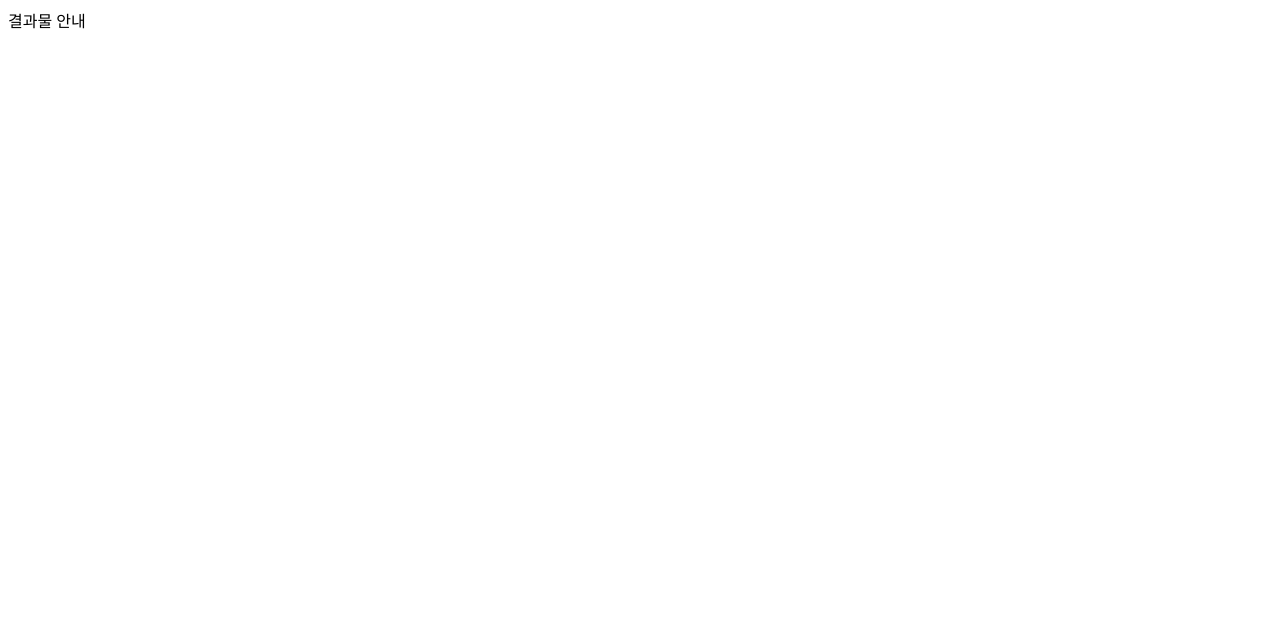
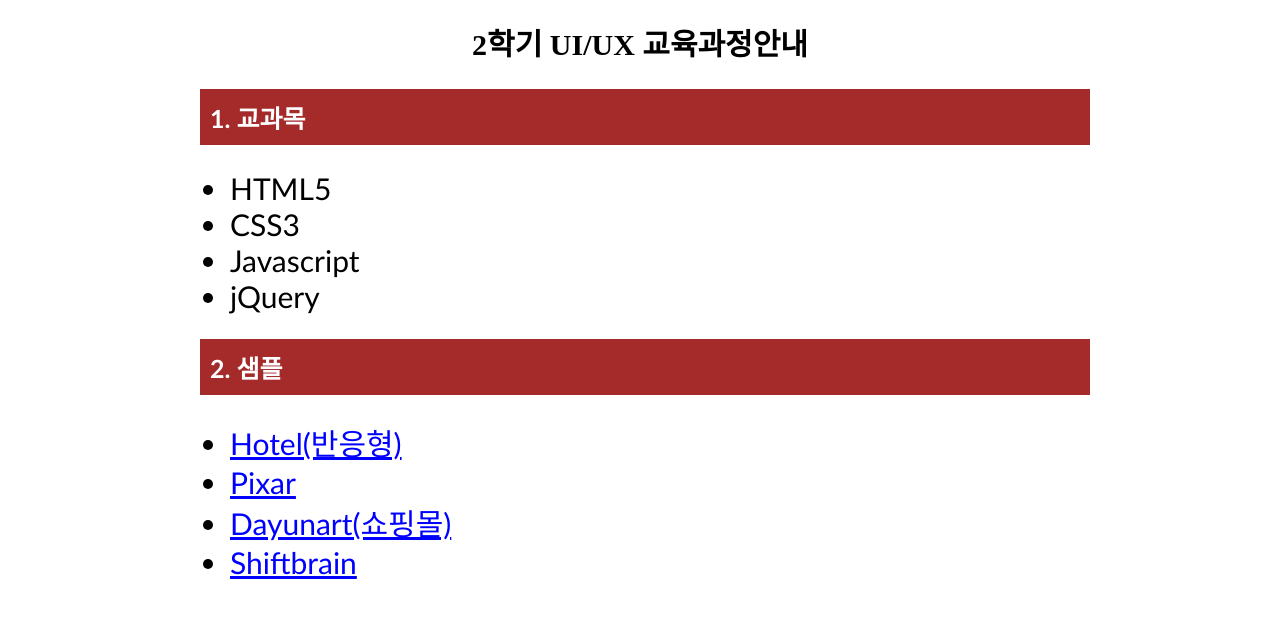
Before and after one commit to webmasterysj/sunmoon, a plain HTML site: page index.html in a window 1280 px wide. Drawn offline with Linux system fonts and the light colour scheme.

Commit message:
수정2
수정2 완료

```diff
--- a/index.html
+++ b/index.html
@@ -4,8 +4,54 @@
     <meta charset="UTF-8">
     <meta name="viewport" content="width=device-width, initial-scale=1.0">
     <title>Document</title>
+    <style>
+        #wrap{
+            width: 900px;
+            margin: 0 auto;
+        }
+        h1{
+            font-size: 30px;
+            text-align: center;
+        }
+        ul{
+
+            font-family: "Calibri";
+        }
+        ul p{
+            font-size: 25px;
+            margin-left: -30px;
+            color: #fff;
+            background-color: brown;
+            padding: 10px 10px;
+            font-weight: bold;
+        }
+        ul li{
+            font-size: 30px;
+        }
+        ul li a{
+            color: blue;
+        }
+    </style>
 </head>
 <body>
-    결과물 안내
+    <div id="wrap">
+        <h1>2학기 UI/UX 교육과정안내</h1>
+        <ul>
+            <p>1. 교과목</p>
+            <li>HTML5</li>
+            <li>CSS3</li>
+            <li>Javascript</li>
+            <li>jQuery</li>
+        </ul>
+
+        <ul>
+            <p>2. 샘플</p>
+            <li><a href="https://webmasterysj.github.io/sunmoon/hotel/index.html" target="_blank">Hotel(반응형)</a></li>
+            <li><a href="https://webmasterysj.github.io/sunmoon/pixar/index.html" target="_blank">Pixar</a></li>
+            <li><a href="https://webmasterysj.github.io/sunmoon/shop/index.html" target="_blank">Dayunart(쇼핑몰)</a></li>
+            <li><a href="https://webmasterysj.github.io/sunmoon/topheader/index.html" target="_blank">Shiftbrain</a></li>
+        </ul>
+    </div>
+
 </body>
 </html>
```
